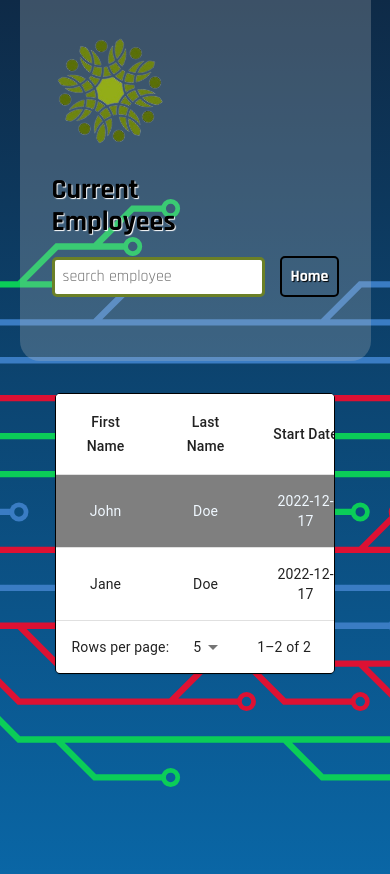
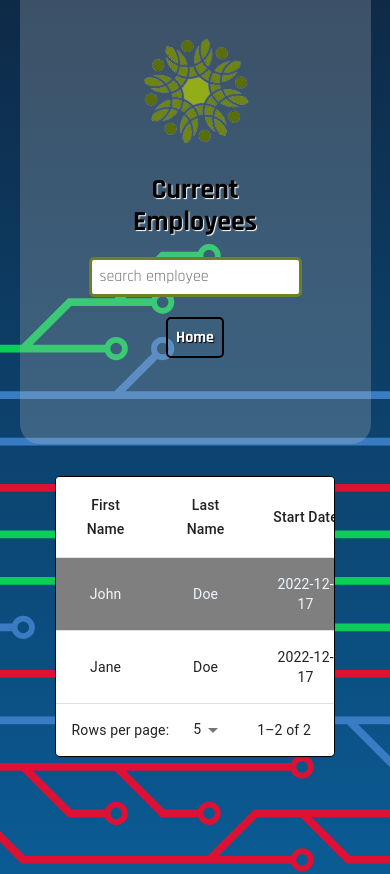
Before and after one commit to Yan-Coquoz/P14_HRnet_React, a React (Vite) app: page /employee-list in a window 390 px wide. Shown: the top 874 px of the page. Built offline with nearby package versions, Linux system fonts and the light colour scheme.

Commit message:
Fix sur media max-width 800

```diff
--- a/src/styles/layout/_media.scss
+++ b/src/styles/layout/_media.scss
@@ -1,14 +1,13 @@
 @use "../utils/vars" as v;
 @media screen and (max-width: 1045px) {
   body {
-    height: 1100px;
+    // height: 1100px;
   }
   .home_container {
     &__box_header {
       justify-content: space-around;
     }
     &__box_form__form__container {
-      justify-content: center;
       &__box_one,
       &__box_two {
         flex-direction: column;
@@ -44,19 +43,38 @@
 }
 
 @media screen and (max-width: 800px) {
-  body {
-    height: 1020px;
-  }
   .home_container {
     &__box_header {
-      display: block;
+      display: flex;
     }
     &__box_form__form__container {
       justify-content: center;
       gap: 1rem;
+      &__box_two__input_bloc:nth-child(2) {
+        flex-direction: row;
+        align-items: center;
+        margin: auto 0;
+        height: 100px;
+        position: relative;
+        bottom: -23px;
+        left: -135px;
+        width: 100%;
+        & div {
+          margin-right: 1rem;
+          margin-top: 0.5rem;
+          & .select_container {
+            text-align: left;
+          }
+        }
+      }
+      &__input_button {
+        position: relative;
+        bottom: -8px;
+      }
     }
   }
 }
+
 @media screen and (max-width: 640px) {
   body:has(.home_container) {
     height: 100%;
@@ -65,21 +83,58 @@
     margin: 0 auto;
   }
   .home_container {
+    &__box_header {
+      display: flex;
+      flex-direction: column;
+      align-items: center;
+      justify-content: center;
+    }
     &__box_form__form {
       margin-bottom: 2rem;
       &__container {
         align-items: center;
         flex-direction: column;
+        &__box_two__input_bloc:nth-child(2) {
+          position: static;
+          flex-direction: column;
+          height: 100%;
+        }
+      }
+      &__input_button {
+        position: static;
       }
     }
   }
   .link_bloc {
     align-self: center;
-    & a:hover {
-      // text-shadow: v.$textShadowWhite;
+  }
+  .header_container {
+    display: flex;
+    justify-content: center;
+    flex-direction: column;
+    align-items: center;
+  }
+  .main_logo_container {
+    text-align: center;
+  }
+  .employee_container {
+    & .header_container {
+      text-align: center;
+      margin: 0 auto;
+    }
+    &__header {
+      &__nav {
+        justify-content: center;
+        flex-direction: column;
+        & div {
+          text-align: center;
+          margin-bottom: 2rem;
+        }
+      }
     }
   }
 }
+
 @media (prefers-reduced-motion: no-preference) {
   .main_logo {
     animation: spin-logo infinite 59s linear;
```
